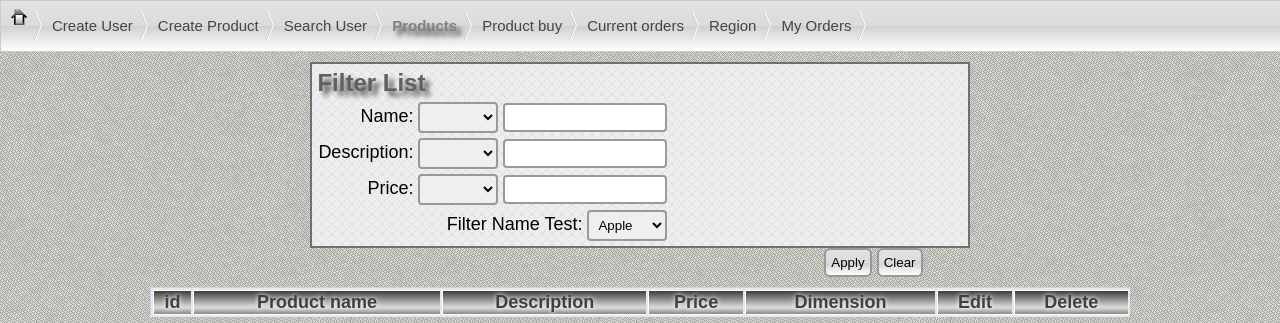
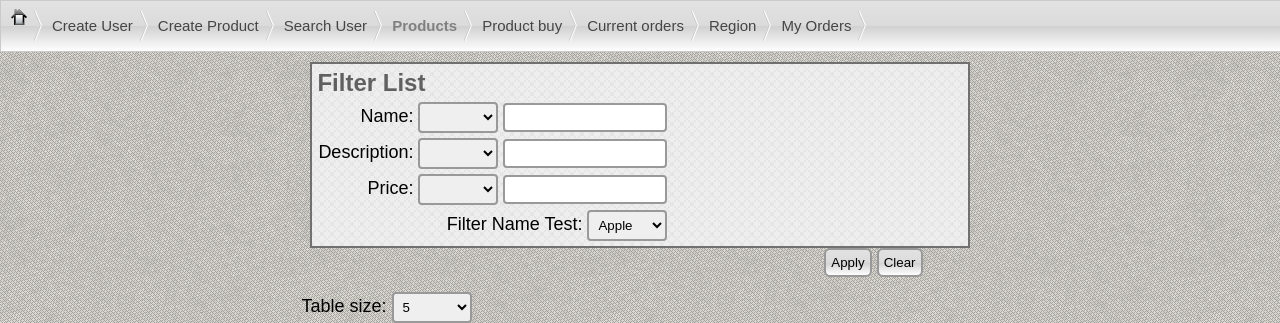
Before and after one commit to NTsvyatkov/itacademy, a Flask app: page /product_grid in a window 1280 px wide. Shown: the top 323 px of the page. Run offline with Flask 2, Linux system fonts and the light colour scheme; data that the repository does not hold is empty; parts of the project's set-up code (start-up, migrations or seed data) failed here and were passed over; some libraries are stand-ins or nearby versions.

Commit message:
[#] text-shadow delete + product tebale size select

```diff
--- a/store/static/styles/style.css
+++ b/store/static/styles/style.css
@@ -58,13 +58,13 @@ body {
 #menu a:hover, a:active {
  color: gray;
  font-weight:bold;
- text-shadow: 5px 5px 5px #484848;
+
  text-decoration:none;
   }
 #menu .active{
  color: gray;
  font-weight:bold;
- text-shadow: 5px 5px 5px #484848;
+
  text-decoration:none;
 }
 
@@ -76,7 +76,7 @@ body {
  font-weight:bold;
  font-size:24px;
  color:#606060;
- text-shadow: 5px 5px 5px #484848;
+
  width:100%;
 }
 
--- a/store/templates/order.html
+++ b/store/templates/order.html
@@ -62,7 +62,7 @@ create_entity();
  function create_entity(){
        $.ajax({
         dataType: "json",
-        url: '/api/order',
+        url: '/api/order_product',
         type: 'GET',
         contentType: "application/json",
         success: function(json)
@@ -88,7 +88,7 @@ create_entity();
   if (id=='') id=0;
    $.ajax({
        dataType: "json",
-        url: '/api/order/'+id,
+        url: '/api/order_product/'+id,
         type: 'DELETE',
         contentType: "application/json",
         success: function(json)
--- a/store/templates/product_grid.html
+++ b/store/templates/product_grid.html
@@ -3,15 +3,18 @@
 
 <script type="text/javascript">
 
-  var count_tr=23;
-  var count_td=6;
+
   var tr = [];
 
-  /* Creating table of products */
 
   $(document).ready(function() {
+
+    var count_tr=$('#table_size').val();
+    var count_td=6;
     var page = 1;
     var table_grid = document.getElementById('grid');
+
+  /* Creating table of products (size = count_tr Х count_td)  */
     function create_grid(count_tr, count_td)
     {
         for (var i=1; i<=count_tr;i++ )
@@ -155,7 +158,7 @@
   function grid_pagination(){
     $.ajax({
         dataType: "json",
-        url: '/api/products/'+page,
+        url: '/api/products/?page='+page+'&table_size='+count_tr,
         type: 'GET',
         contentType: "application/json",
         success: function(json)
@@ -211,6 +214,14 @@
     page=pages_amount;
     grid_pagination()
     });
+
+
+
+    $('#table_size').change(function () {
+     count_tr=$('#table_size').val();
+     $( "#table_siz option:selected" ).each(grid_pagination())
+     })
+
 
  });
 
@@ -279,6 +290,16 @@
 
       </div>
       <div id="products_table">
+
+        <div class="field" style="margin-left:5%;">
+                  <lable>Table size: </lable>
+                  <select id="table_size">
+                    <option selected>5</option>
+                    <option>25</option>
+
+                   </select>
+          </div>
+
        <table id='grid' class="grid">
            <tr>
                <th>
--- a/store/views/__init__.py
+++ b/store/views/__init__.py
@@ -4,4 +4,4 @@ from models import db_session
 from views import authenticate
 from views import  products_buy
 from views import user
-from views import current_orders, orders
+from views import current_orders, orders, order
--- a/store/views/products.py
+++ b/store/views/products.py
@@ -45,11 +45,12 @@ def dimensions():
     return make_response(jsonify(dimensions=dimensions_arr), 200)
 
 
-@app.route('/api/products/<int:page>', methods=['GET'])
-def products_page(page):
+@app.route('/api/products/', methods=['GET'])
+def products_page():
     all_rec = list_products()
-    records_per_page = 5
-    pagination = Pagination(records_per_page, all_rec, page)
+    records_per_page = int(request.args.get('table_size'))
+    page=int(request.args.get('page'))
+    pagination = Pagination(records_per_page,all_rec,page )
     prods = pagination.pager()
     records_amount = len(all_rec)
     products_arr = []
@@ -91,10 +92,6 @@ def products_update():
     return resp
 
 
-@app.route('/productgrid')
-def productgrid():
-    return render_template('product_grid.html')
-
 
 #@app.route('/productgrid')
 #def productgrid():
```
Also changed, not shown: store/views/order.py (+4 -4 lines).
